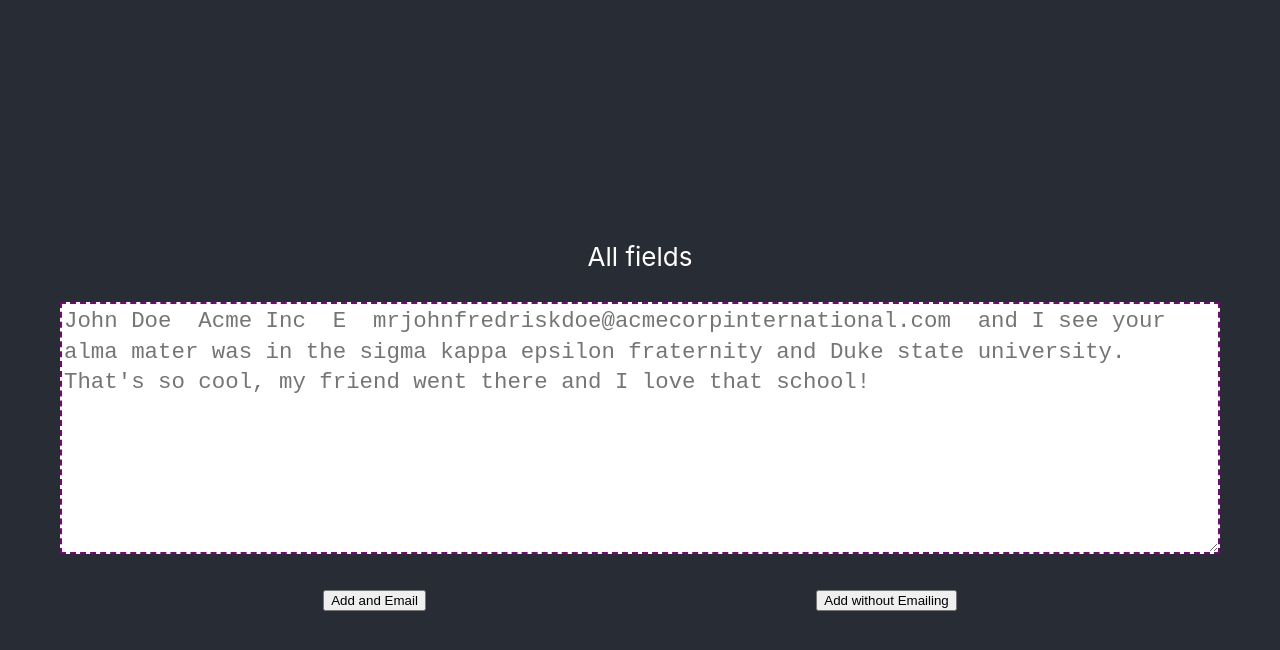
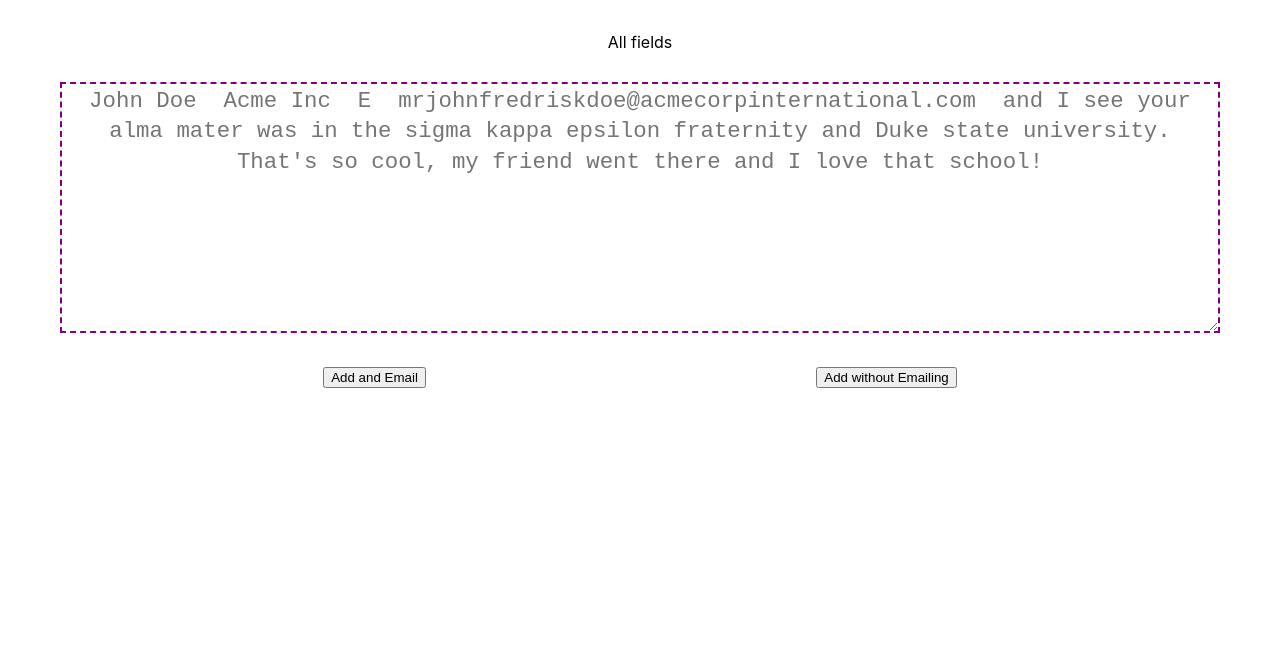
Before and after one commit to SeanDez/prospector_frontend, a React (Create React App) app: page / in a window 1280 px wide. Shown: the top 650 px of the page. Built offline with nearby package versions, Linux system fonts and the light colour scheme.

Commit message:
add email field

```diff
--- a/package.json
+++ b/package.json
@@ -12,6 +12,7 @@
     "@types/react-dom": "^16.9.8",
     "eslint": "^6.6.0",
     "framer-motion": "^2.7.6",
+    "node-sass": "^4.14.1",
     "react": "^16.13.1",
     "react-dom": "^16.13.1",
     "react-scripts": "3.4.3",
@@ -40,6 +41,7 @@
     ]
   },
   "devDependencies": {
+    "@types/node-sass": "^4.11.1",
     "@types/styled-components": "^5.1.3",
     "@typescript-eslint/eslint-plugin": "^4.3.0",
     "@typescript-eslint/parser": "^4.3.0",
--- a/src/AddNewContact/ValuePreviews.tsx
+++ b/src/AddNewContact/ValuePreviews.tsx
@@ -1,19 +1,20 @@
 import React from 'react';
 import styled from 'styled-components';
 
-export default ({ firstName, lastName, companyName, employeeRoleCode, completeIntroSentence }: any) => (
+export default ({ firstName, lastName, companyName, employeeRoleCode, email,completeIntroSentence }: any) => (
   <OuterContainer>
     <span>{ firstName.length > 0 && `First Name: ${firstName}` }</span>
     <span>{ lastName.length > 0 && `Last Name: ${lastName}` }</span>
     <span>{ companyName.length > 0 && `Company: ${companyName}` }</span>
     <span>{ employeeRoleCode.length > 0 && `Employee Role Code: ${employeeRoleCode}` }</span>
+    <span>{ email.length > 0 && `Email: ${email}` }</span>
     <span>{ completeIntroSentence.trim().length > 0 && `Intro Sentence: ${completeIntroSentence}` }</span>
-    <span>{  }</span>
   </OuterContainer>
 )
 
 const OuterContainer = styled.p`
   display: flex;
+  flex-flow: row wrap;
   /* border: 2px dashed green; */
 
   & > * {
--- a/src/AddNewContact/View.tsx
+++ b/src/AddNewContact/View.tsx
@@ -11,6 +11,7 @@ export default (props: any) => {
   const [lastName, setLastName] = useState('');
   const [companyName, setCompanyName] = useState('');
   const [employeeRoleCode, setEmployeeRoleCode] = useState('');
+  const [email, setEmail] = useState('')
 
   const [introSentenceBody, setIntroSentenceBody] = useState('');
   const [introSentencePrefix, setIntroSentencePrefix] = useState('');
@@ -25,7 +26,7 @@ export default (props: any) => {
 
   // update derived state whenever there is a change to raw input
   useEffect(() => {
-    splitRawInputIntoDerivedState(rawInputString, setFirstName, setLastName, setCompanyName, setEmployeeRoleCode, setIntroSentenceBody);
+    splitRawInputIntoDerivedState(rawInputString, setFirstName, setLastName, setCompanyName, setEmployeeRoleCode, setEmail, setIntroSentenceBody);
   }, [rawInputString])
 
   // update complete sentence on state changes
@@ -41,6 +42,7 @@ export default (props: any) => {
         lastName={lastName}
         companyName={companyName}
         employeeRoleCode={employeeRoleCode}
+        email={email}
         completeIntroSentence={completeIntroSentence}
       />
       <Form
--- a/src/AddNewContact/helperFunctions/splitRawInputIntoDerivedState.ts
+++ b/src/AddNewContact/helperFunctions/splitRawInputIntoDerivedState.ts
@@ -8,6 +8,7 @@ export default (
   setLastName: Function,
   setCompanyName: Function,
   setEmployeeRoleCode: Function,
+  setEmail: Function,
   setIntroSentenceBody: Function,
 ) => {
   const inputs: string[] = rawInputString.split('  ');
@@ -16,5 +17,6 @@ export default (
   typeof inputs[1] !== 'undefined' ? setLastName(inputs[1].trim()) : setLastName('');
   typeof inputs[2] !== 'undefined' ? setCompanyName(inputs[2].trim()) : setCompanyName('');
   typeof inputs[3] !== 'undefined' ? setEmployeeRoleCode(inputs[3].trim()) : setEmployeeRoleCode('');
-  typeof inputs[4] !== 'undefined' ? setIntroSentenceBody(inputs[4].trim()) : setIntroSentenceBody('');
+  typeof inputs[4] !== 'undefined' ? setEmail(inputs[4].trim()) : setEmail('');
+  typeof inputs[5] !== 'undefined' ? setIntroSentenceBody(inputs[5].trim()) : setIntroSentenceBody('');
 }
--- a/src/App.css
+++ /dev/null
@@ -1,38 +0,0 @@
-.App {
-  text-align: center;
-}
-
-.App-logo {
-  height: 40vmin;
-  pointer-events: none;
-}
-
-@media (prefers-reduced-motion: no-preference) {
-  .App-logo {
-    animation: App-logo-spin infinite 20s linear;
-  }
-}
-
-.App-header {
-  background-color: #282c34;
-  min-height: 100vh;
-  display: flex;
-  flex-direction: column;
-  align-items: center;
-  justify-content: center;
-  font-size: calc(10px + 2vmin);
-  color: white;
-}
-
-.App-link {
-  color: #61dafb;
-}
-
-@keyframes App-logo-spin {
-  from {
-    transform: rotate(0deg);
-  }
-  to {
-    transform: rotate(360deg);
-  }
-}
--- /dev/null
+++ b/src/App.scss
@@ -0,0 +1,3 @@
+* {
+  text-align: center;
+}
--- a/src/App.tsx
+++ b/src/App.tsx
@@ -1,11 +1,11 @@
 import React from 'react';
-import './App.css';
+import './App.scss';
 
 import AddView from './AddNewContact/View';
 
 function App() {
   return (
-    <div className="App">
+    <div>
       <header className="App-header">
         <AddView />
       </header>
```
Also changed, not shown: 1 other file (tests, documents, lock files or other folders).
